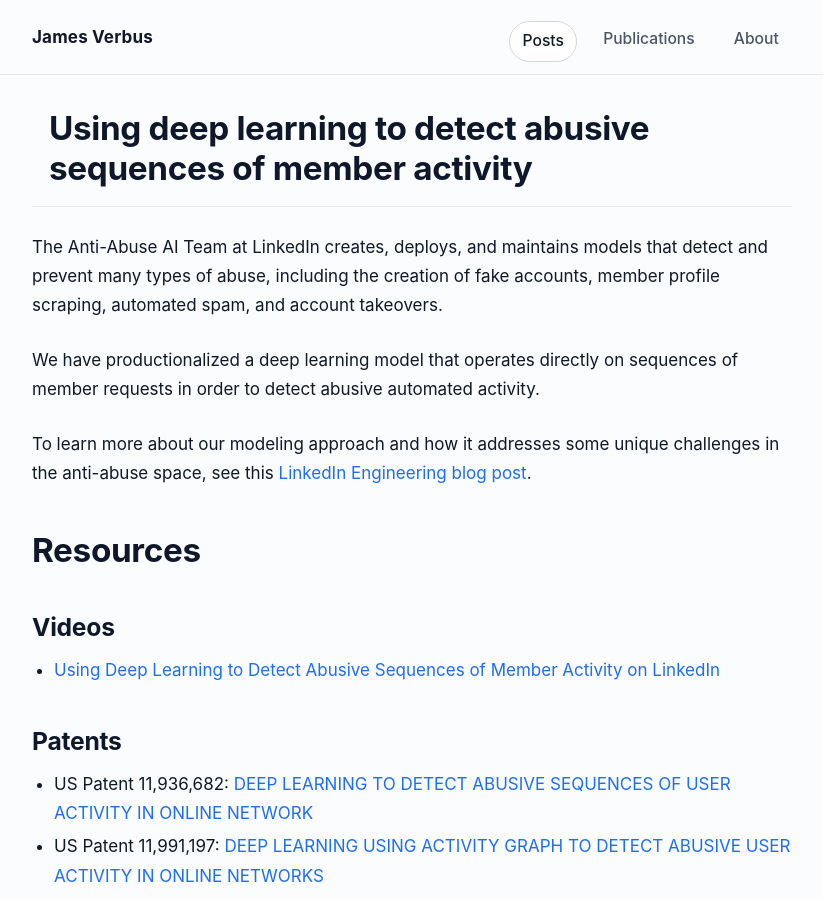
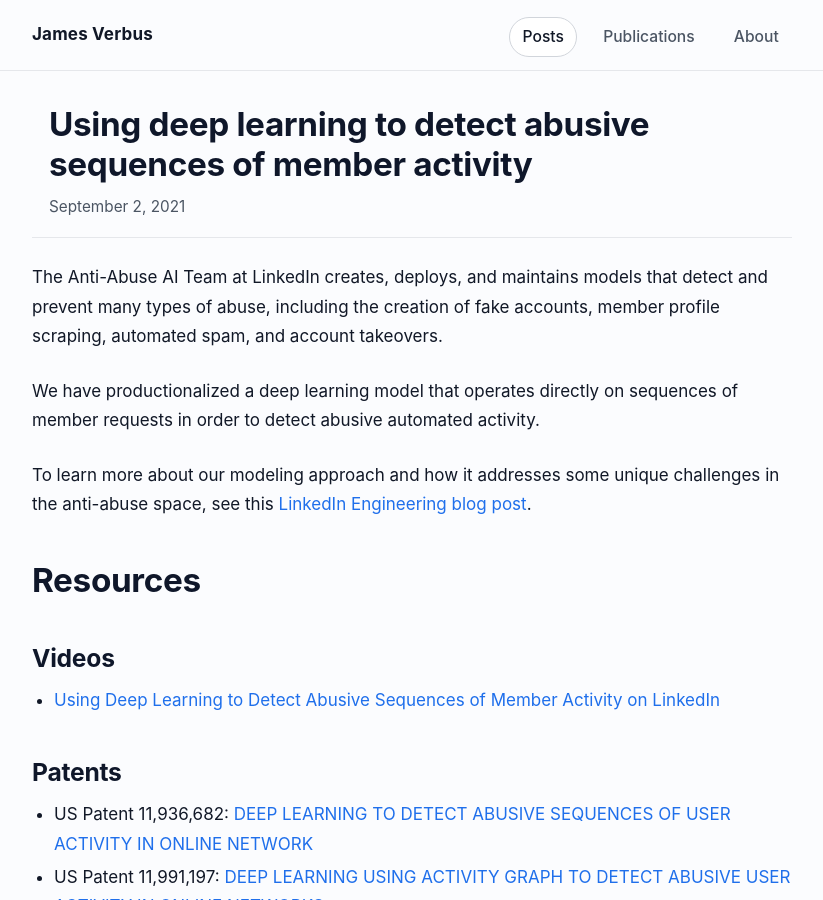
Before and after one commit to jverbus/jverbus.github.io, a Jekyll site: the page built from _posts/2021-09-02-using-deep-learning-to-detect-abusive-sequences-of-member-activity.md, in a window 1280 px wide and 900 px high. Shown: the whole window, without its empty margins (228-1051 px from the left). Built offline with Jekyll 4.4.1, drawn with Linux system fonts in a browser that asks for light colours; some of the changed text lies outside the part shown.

Commit message:
posts: upgrade homepage and article reading experience

```diff
--- a/_includes/themes/the-program/post.html
+++ b/_includes/themes/the-program/post.html
@@ -1,10 +1,13 @@
 <article class="unit-article layout-post">
 	<div class="unit-inner unit-article-inner">
 		<div class="content">
-			<header>
+			<header class="post-header">
 				<div class="unit-head">
 					<div class="unit-inner unit-head-inner">
 						<h1 class="h2 entry-title">{{ page.title }}</h1>
+						<p class="post-date">
+							<time title="{{ page.date | date_to_xmlschema }}" datetime="{{ page.date | date_to_xmlschema }}">{{ page.date | date: "%B %-d, %Y" }}</time>
+						</p>
 					</div><!-- unit-inner -->
 				</div><!-- unit-head -->
 			</header>
@@ -12,25 +15,22 @@
 			<div class="bd">
 				<div class="entry-content">
 					{{ content }}
+
 					<div class="meta">
-						<p class="date-publish">
-							Published:
-							<time class="date-pub" title="{{ page.date | date_to_xmlschema }}" datetime="{{ page.date | date_to_xmlschema }}">
-							<span class="month"><abbr>{{ page.date | date: '%B' }}</abbr></span>
-							<span class="day">{{ page.date | date: '%d' }}</span>
-							<span class="year">{{ page.date | date: '%Y' }}</span>
-							</time>
-						</p>
+						{% if page.categories and page.categories != empty %}
 						<ul class="list-category list-linear">
-							<li class="list-head">category: </li>
+							<li class="list-head">Category</li>
 							{% assign categories_list = page.categories %}
 							{% include JB/categories_list %}
 						</ul>
+						{% endif %}
+						{% if page.tags and page.tags != empty %}
 						<ul class="list-tag list-linear">
-							<li class="list-head">tags: </li>
+							<li class="list-head">Tags</li>
 							{% assign tags_list = page.tags %}
 							{% include JB/tags_list %}
 						</ul>
+						{% endif %}
 					</div><!-- meta -->
 				</div><!-- entry-content -->
 				<div class="misc-content">
@@ -41,21 +41,18 @@
 			</div><!-- bd -->
 			<footer class="unit-foot">
 				<div class="unit-inner unit-foot-inner">
-					<nav class="pagination">
+					<nav class="pagination" aria-label="Post navigation">
 						<ul>
 							{% if page.previous %}
-							<li class="prev"><a class="internal" rel="prev"  href="{{ page.previous.url }}" title="View {{ page.previous.title }}">&laquo; {{ page.previous.title }}</a></li>
-							{% endif %}
-							{% if page.previous and page.next %}
-							<li class="pipe"> | </li>
+							<li class="prev"><a class="internal" rel="prev" href="{{ page.previous.url }}" title="View {{ page.previous.title }}">&larr; {{ page.previous.title }}</a></li>
 							{% endif %}
 							{% if page.next %}
-							<li class="next"><a class="internal" rel="next"  href="{{ page.next.url }}" title="View {{ page.next.title }}">{{ page.next.title }} &raquo;</a></li>
+							<li class="next"><a class="internal" rel="next" href="{{ page.next.url }}" title="View {{ page.next.title }}">{{ page.next.title }} &rarr;</a></li>
 							{% endif %}
 						</ul>
 					</nav>
 					<p class="gotop">
-						<a href="#page">Back to Top</a>
+						<a href="#page">Back to top</a>
 					</p>
 				</div>
 			</footer>
--- a/assets/css/modern.css
+++ b/assets/css/modern.css
@@ -375,37 +375,64 @@
   font-size: 0.92rem;
 }
 
-.posts {
-  list-style: none;
-  margin: var(--space-2) 0 0;
-  padding: 0;
+.home-intro {
+  margin-bottom: var(--space-8);
+  color: var(--text-muted);
+  font-size: 1.02rem;
 }
 
-.posts li {
+.post-list {
   display: grid;
-  grid-template-columns: 9.5rem minmax(0, 1fr);
-  gap: var(--space-3);
-  align-items: baseline;
-  padding: 0.7rem 0;
-  border-bottom: 1px solid var(--border);
+  grid-template-columns: 1fr;
+  gap: var(--space-4);
 }
 
-.posts li span {
-  font-size: 0.82rem;
-  color: var(--text-muted);
-  letter-spacing: 0.01em;
-  white-space: nowrap;
+.post-list-item {
+  border: 1px solid var(--border);
+  border-radius: 12px;
+  background: var(--surface);
+  padding: var(--space-4) var(--space-5, 1.25rem);
+  box-shadow: var(--shadow-soft);
 }
 
-.posts li a {
+.post-list-date {
+  margin: 0 0 0.35rem;
+  font-size: 0.8rem;
+  color: var(--text-muted);
+  letter-spacing: 0.02em;
+  text-transform: uppercase;
+}
+
+.post-list-title {
+  margin: 0 0 0.4rem;
+  font-size: 1.14rem;
+  line-height: 1.35;
+}
+
+.post-list-title a {
   color: var(--text);
-  font-weight: 540;
   text-decoration: none;
 }
 
-.posts li a:hover {
+.post-list-title a:hover {
   color: var(--accent-hover);
-  text-decoration: none;
+}
+
+.post-list-description {
+  margin: 0;
+  color: var(--text-muted);
+  font-size: 0.95rem;
+  line-height: 1.6;
+}
+
+.post-header {
+  margin-bottom: var(--space-2);
+}
+
+.post-date {
+  margin: var(--space-2) 0 0;
+  color: var(--text-muted);
+  font-size: 0.9rem;
 }
 
 @media (max-width: 760px) {
@@ -428,13 +455,12 @@
     margin-bottom: 0.15rem;
   }
 
-  .posts li {
-    grid-template-columns: 1fr;
-    gap: 0.2rem;
+  .post-list-item {
+    padding: var(--space-4);
   }
 
-  .posts li span {
-    white-space: normal;
+  .post-list-title {
+    font-size: 1.05rem;
   }
 }
 
```
Also changed, not shown: index.md (+12 -4 lines).
